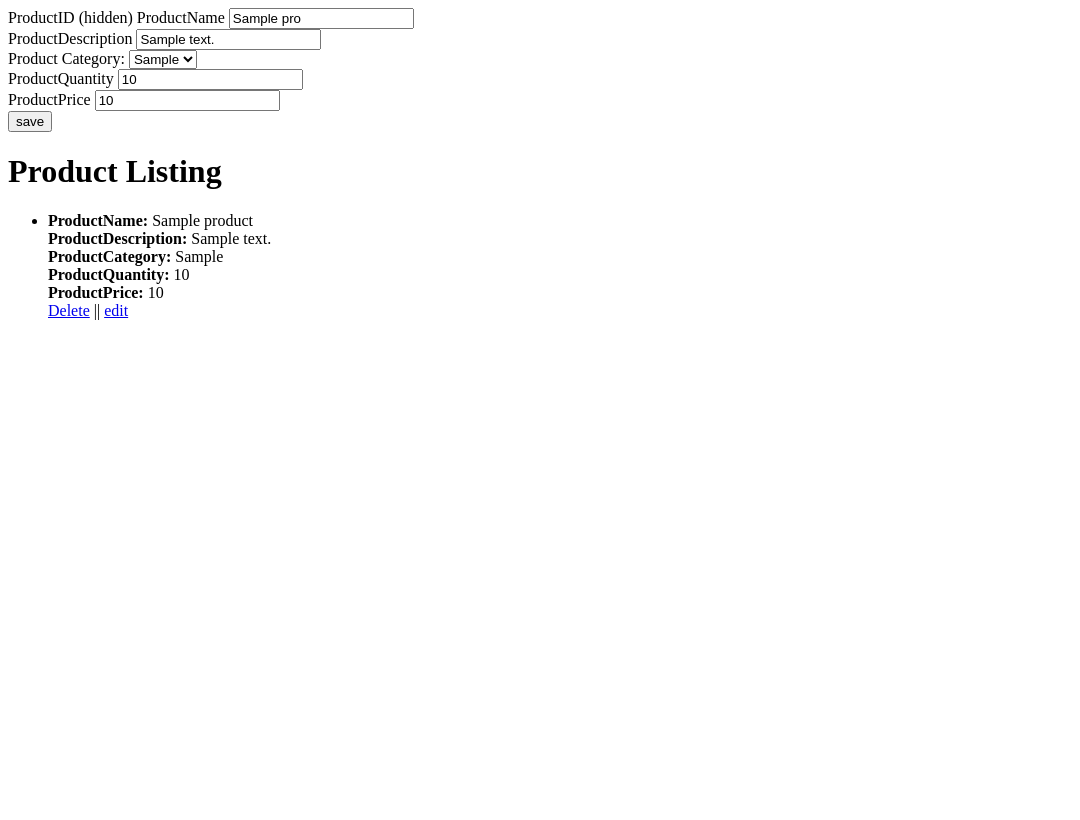
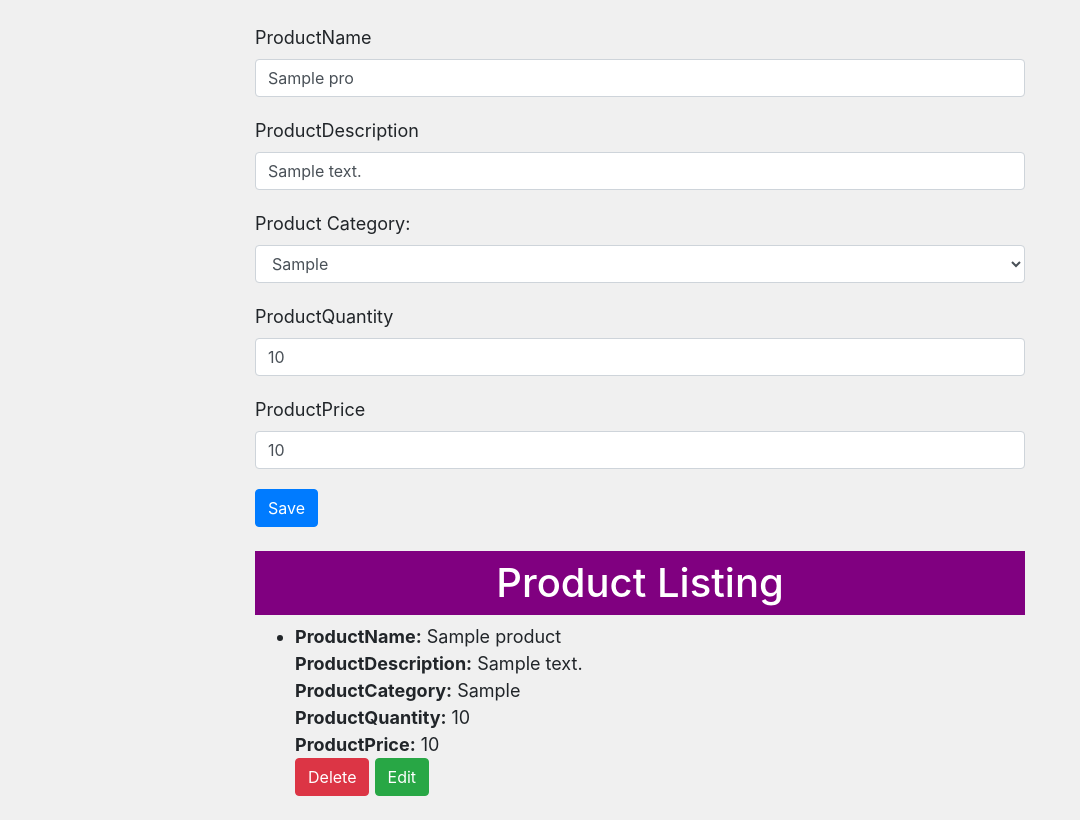
Before and after one commit to ValdezShekinahAnisetteBelen/laboratory1_valdez3f1, a CodeIgniter 4 app: the page made by app/Views/products.php in a window 1280 px wide. Shown: the whole page, without its empty margins (0-1080 px from the left). Before the commit the page ends 320 px from the top, so only its background shows below. Run offline with PHP 8.4 and a stand-in for CodeIgniter, Linux system fonts and the light colour scheme; the template is opened without the code that fills it: most values are stand-ins (such as "Sample title", 1, 10 or a date in 2020); some libraries are stand-ins or nearby versions.

Commit message:
Finished (with bootstrap)
done select:box
done input:text
done input:number
done ul

```diff
--- a/app/Views/products.php
+++ b/app/Views/products.php
@@ -5,57 +5,92 @@
     <meta name="viewport" content="width=device-width, initial-scale=1.0">
     <title>Laboratory 1</title>
 
+    <!-- Include Bootstrap CSS -->
+    <link rel="stylesheet" href="https://maxcdn.bootstrapcdn.com/bootstrap/4.5.2/css/bootstrap.min.css">
+
+    <style>
+        /* Custom styles */
+        body {
+            background-color: #f0f0f0; /* Background color */
+            font-size: 18px; /* Larger font size */
+        }
+
+        .container {
+            max-width: 800px; /* Set a max width for content */
+        }
+
+        .form-group {
+            margin-bottom: 20px; /* Space between form elements */
+        }
+
+        /* Custom color palette */
+        .bg-purple {
+            background-color: #800080; /* Purple background color */
+            color: #fff; /* White text on purple */
+        }
+
+        /* .bg-blue {
+            background-color: #0000FF;  Blue background color
+            color: #fff;  White text on blue
+        } */
+    </style>
 </head>
 <body>
+    <div class="container mt-4">
         <form action="/save" method="post">
-    <label>ProductID (hidden)</label>
+            <div class="form-group">
                 <input type="hidden" name="ProductID" value="<?= isset($pro['ProductID']) ? $pro['ProductID'] : '' ?>">
-
+            </div>
+            <div class="form-group">
                 <label>ProductName</label>
-    <input type="text" name="ProductName" placeholder="ProductName" value="<?= isset($pro['ProductName']) ? $pro['ProductName'] : '' ?>">
-    <br>
-
+                <input type="text" class="form-control" name="ProductName" placeholder="ProductName" value="<?= isset($pro['ProductName']) ? $pro['ProductName'] : '' ?>">
+            </div>
+            <div class="form-group">
                 <label>ProductDescription</label>
-    <input type="text" name="ProductDescription" placeholder="ProductDescription" value="<?= isset($pro['ProductDescription']) ? $pro['ProductDescription'] : '' ?>">
-    <br>
-
+                <input type="text" class="form-control" name="ProductDescription" placeholder="ProductDescription" value="<?= isset($pro['ProductDescription']) ? $pro['ProductDescription'] : '' ?>">
+            </div>
+            <div class="form-group">
                 <label for="ProductCategory">Product Category:</label>
-    <select id="ProductCategory" name="ProductCategory">
+                <select class="form-control" id="ProductCategory" name="ProductCategory">
                     <?php foreach ($categories as $category): ?>
                         <option value="<?= $category['ProductCategory'] ?>" <?= isset($pro['ProductCategory']) && $pro['ProductCategory'] === $category['ProductCategory'] ? 'selected' : '' ?>>
                             <?= $category['ProductCategory'] ?>
                         </option>
                     <?php endforeach; ?>
                 </select>
-    <br>
-
+            </div>
+            <div class="form-group">
                 <label>ProductQuantity</label>
-    <input type="text" name="ProductQuantity" placeholder="ProductQuantity" value="<?= isset($pro['ProductQuantity']) ? $pro['ProductQuantity'] : '' ?>">
-    <br>
-
+                <input type="number" class="form-control" name="ProductQuantity" placeholder="ProductQuantity" value="<?= isset($pro['ProductQuantity']) ? $pro['ProductQuantity'] : '' ?>" required>
+            </div>
+            <div class="form-group">
                 <label>ProductPrice</label>
-    <input type="text" name="ProductPrice" placeholder="ProductPrice" value="<?= isset($pro['ProductPrice']) ? $pro['ProductPrice'] : '' ?>">
-    <br>
-
-    <input type="submit" name="" value="save">
+                <input type="number" step="0.01" class="form-control" name="ProductPrice" placeholder="ProductPrice" value="<?= isset($pro['ProductPrice']) ? $pro['ProductPrice'] : '' ?>" required>
+            </div>
+            <div class="form-group">
+                <input type="submit" class="btn btn-primary" value="Save">
+            </div>
         </form>
 
-
-    <h1>Product Listing</h1>
+        <h1 class="mt-4 bg-purple text-center p-2">Product Listing</h1>
         <?php foreach ($product as $pr): ?>
-    <ul>
+            <ul class="mb-4">
                 <li>
                     <strong>ProductName:</strong> <?= esc($pr['ProductName']) ?><br>
                     <strong>ProductDescription:</strong> <?= esc($pr['ProductDescription']) ?><br>
                     <strong>ProductCategory:</strong> <?= esc($pr['ProductCategory']) ?><br>
                     <strong>ProductQuantity:</strong> <?= esc($pr['ProductQuantity']) ?><br>
                     <strong>ProductPrice:</strong> <?= esc($pr['ProductPrice']) ?><br>
-            <a href="/delete/<?= esc($pr['ProductID']) ?>">Delete</a> ||
-            <a href="/edit/<?= esc($pr['ProductID']) ?>">edit</a>
+                    <a class="btn btn-danger" href="/delete/<?= esc($pr['ProductID']) ?>">Delete</a>
+                    <a class="btn btn-success" href="/edit/<?= esc($pr['ProductID']) ?>">Edit</a>
                 </li>
             </ul>
         <?php endforeach; ?>
+    </div>
 
-
+    <!-- Include Bootstrap JavaScript (optional) -->
+    <script src="https://ajax.googleapis.com/ajax/libs/jquery/3.5.1/jquery.min.js"></script>
+    <script src="https://cdnjs.cloudflare.com/ajax/libs/popper.js/1.16.0/umd/popper.min.js"></script>
+    <script src="https://maxcdn.bootstrapcdn.com/bootstrap/4.5.2/js/bootstrap.min.js"></script>
 </body>
 </html>
```
Lines whose indentation alone changed are shown as unchanged.
